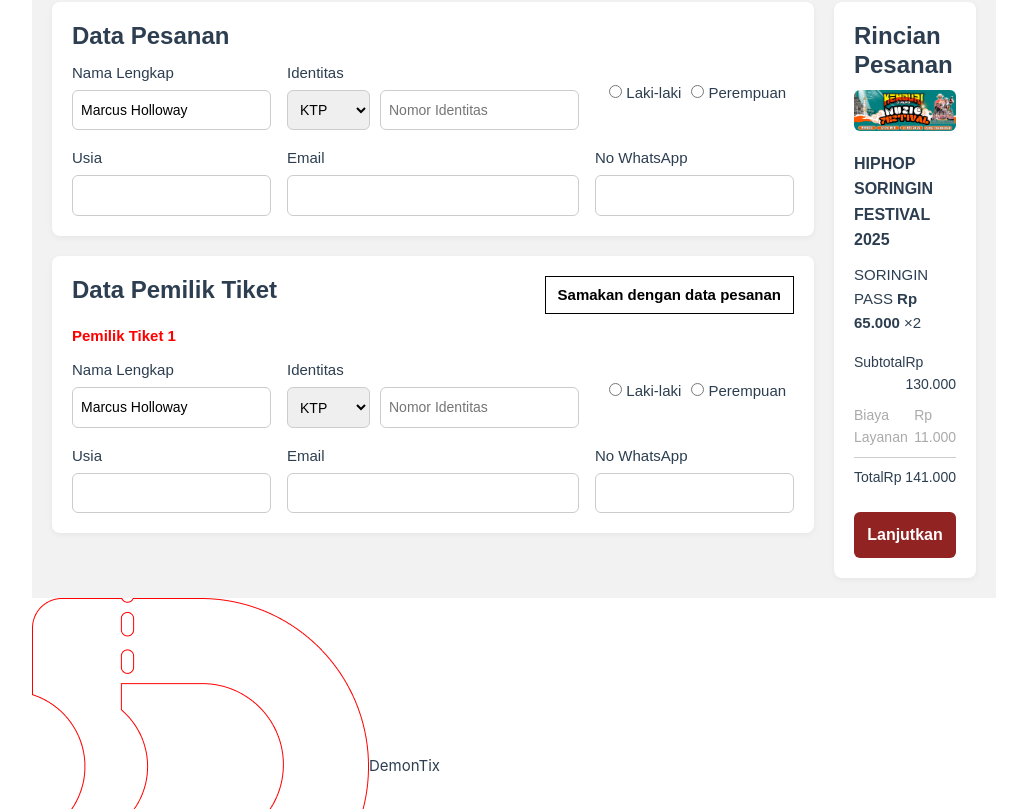
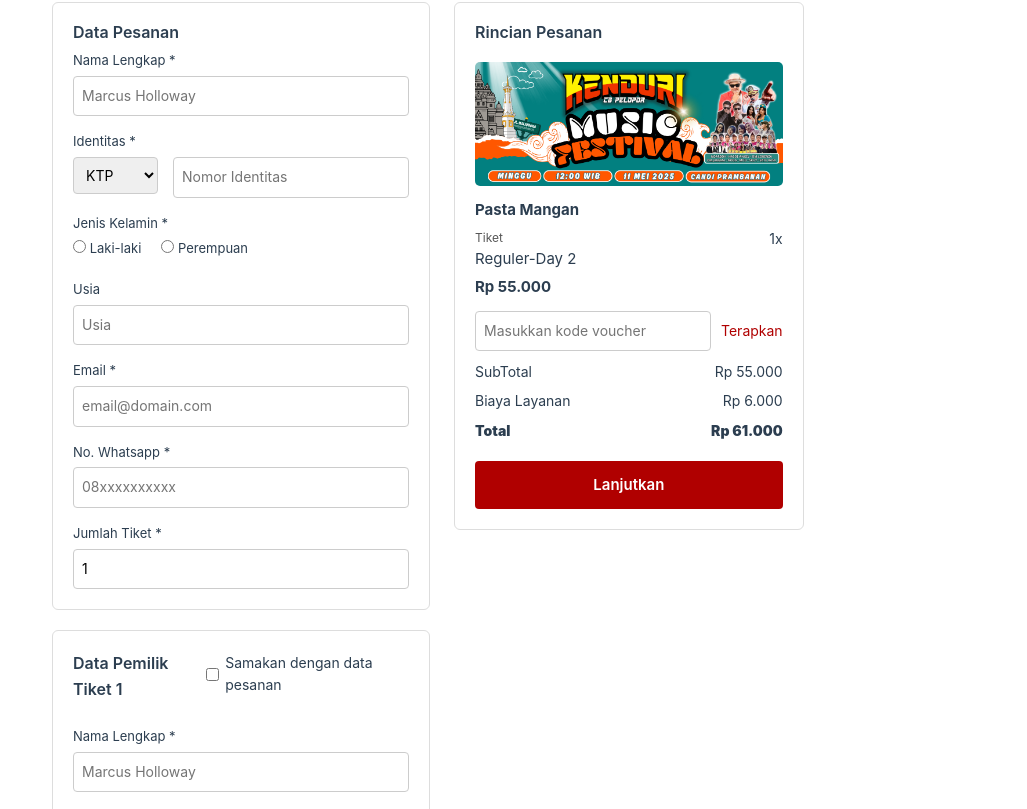
Before and after one commit to iqblmlnf/Project-uts, a Vue app in the folder DemonTix/: page /ticket-checkout/1 in a window 1280 px wide. Shown: the part 371-1180 px from the top of the page, without its empty margins (0-1027 px from the left). Built offline with nearby package versions, Linux system fonts and the light colour scheme; the HTML template or start-up script is replaced by a standard one.

Commit message:
TicketCheekoutUpdate

```diff
--- a/DemonTix/src/router/index.js
+++ b/DemonTix/src/router/index.js
@@ -6,8 +6,8 @@ import Contact      from '@/views/Contact.vue'
 import EventDetail  from '@/views/EventDetail.vue'
 import Syarat       from '@/views/SyaratKetentuan.vue'
 import FAQ          from '@/views/FAQ.vue'
-import TicketCheckout from '@/views/TicketCheckout.vue';
-import Login from '@/views/Login.vue';
+import TicketCheckout from '@/views/TicketCheckout.vue'
+import Login        from '@/views/Login.vue';
 
 const routes = [
     { path: '/',          name: 'Home',    component: Home },
--- a/DemonTix/src/views/EventDetail.vue
+++ b/DemonTix/src/views/EventDetail.vue
@@ -192,24 +192,30 @@ onMounted(() => {
     ticketData.value = JSON.parse(data);
   }
 });
+
 const toggleQtyInput = (ticketId) => {
   selectedTicket.value = selectedTicket.value === ticketId ? null : ticketId;
 };
+
 const increaseQty = (ticketId) => {
   if (ticketQty.value[ticketId] < 5) ticketQty.value[ticketId]++;
 };
+
 const decreaseQty = (ticketId) => {
   if (ticketQty.value[ticketId] > 1) ticketQty.value[ticketId]--;
 };
+
 const cancelSelection = () => {
   selectedTicket.value = null;
 };
+
 const submitTicket = (ticketId) => {
-  alert(
-    `Ticket ${ticketId} with quantity ${ticketQty.value[ticketId]} purchased!`
-  );
+  const quantity = ticketQty.value[ticketId];
+  const total = ticketData.value.price * quantity;
+  window.location.href = `/ticket-checkout/:eventId?ticketId=${ticketId}&quantity=${quantity}&total=${total}`;
 };
 </script>
+
 
 <style scoped>
 .nice-number {
--- a/DemonTix/src/views/TicketCheckout.vue
+++ b/DemonTix/src/views/TicketCheckout.vue
@@ -1,110 +1,191 @@
 <template>
   <div class="checkout-container">
+    <!-- Formulir Data Pesanan -->
     <div class="form-section">
-      <!-- Data Pesanan -->
       <div class="form-box">
-        <h2 class="section-title">Data Pesanan</h2>
+        <h3 class="box-title">Data Pesanan</h3>
         <div class="form-grid">
+          <div class="form-group col-span-2">
+            <label>Nama Lengkap *</label>
+            <input
+              type="text"
+              v-model="order.nama"
+              placeholder="Marcus Holloway"
+              required
+            />
+          </div>
           <div class="form-group">
-            <label>Nama Lengkap</label>
-            <input type="text" v-model="order.nama" placeholder="Marcus Holloway" />
-          </div>
-
-          <div class="form-group">
-            <label>Identitas</label>
-            <div class="identity-row">
-              <select v-model="order.jenisIdentitas">
+            <label>Identitas *</label>
+            <select v-model="order.jenisIdentitas" required>
               <option value="KTP">KTP</option>
               <option value="SIM">SIM</option>
               <option value="Paspor">Paspor</option>
             </select>
-              <input type="text" v-model="order.nomorIdentitas" placeholder="Nomor Identitas" />
+          </div>
+          <div class="form-group">
+            <label>&nbsp;</label>
+            <input
+              type="text"
+              v-model="order.nomorIdentitas"
+              placeholder="Nomor Identitas"
+              required
+            />
+          </div>
+          <div class="form-group col-span-2">
+            <label>Jenis Kelamin *</label>
+            <div class="radio-row">
+              <label><input type="radio" v-model="order.jenisKelamin" value="Laki-laki" /> Laki-laki</label>
+              <label><input type="radio" v-model="order.jenisKelamin" value="Perempuan" /> Perempuan</label>
             </div>
           </div>
-
-          <div class="form-group gender">
-            <label>&nbsp;</label>
-            <label><input type="radio" value="Laki-laki" v-model="order.gender" /> Laki-laki</label>
-            <label><input type="radio" value="Perempuan" v-model="order.gender" /> Perempuan</label>
+          <div class="form-group col-span-2">
+            <label>Usia</label>
+            <input type="number" v-model="order.usia" placeholder="Usia" />
           </div>
-
-          <div class="form-group">
-            <label>Usia</label>
-            <input type="number" v-model="order.usia" />
+          <div class="form-group col-span-2">
+            <label>Email *</label>
+            <input
+              type="email"
+              v-model="order.email"
+              placeholder="email@domain.com"
+              required
+            />
           </div>
-
-          <div class="form-group">
-            <label>Email</label>
-            <input type="email" v-model="order.email" />
+          <div class="form-group col-span-2">
+            <label>No. Whatsapp *</label>
+            <input
+              type="text"
+              v-model="order.whatsapp"
+              placeholder="08xxxxxxxxxx"
+              required
+            />
           </div>
-
-          <div class="form-group">
-            <label>No WhatsApp</label>
-            <input type="text" v-model="order.whatsapp" />
+          <div class="form-group col-span-2">
+            <label>Jumlah Tiket *</label>
+            <input
+              type="number"
+              min="1"
+              v-model.number="ticketCount"
+              required
+            />
           </div>
         </div>
       </div>
 
-      <!-- Data Pemilik Tiket -->
-      <div class="form-box">
-        <div class="form-title">
-          <h2 class="section-title">Data Pemilik Tiket</h2>
-          <button class="copy-button" @click="copyOrderData">Samakan dengan data pesanan</button>
+      <!-- Panel Data Pemilik Tiket Dinamis -->
+      <div
+        v-for="(t, idx) in tickets"
+        :key="idx"
+        class="form-box"
+      >
+        <details open>
+          <summary class="box-title-row">
+            <span class="box-title">Data Pemilik Tiket {{ idx + 1 }}</span>
+            <label class="checkbox-label">
+              <input
+                type="checkbox"
+                v-model="t.sameAsOrder"
+                @change="copyOrderToTicket(idx)"
+              />
+              Samakan dengan data pesanan
+            </label>
+          </summary>
+          <div class="form-grid mt-4">
+            <div class="form-group col-span-2">
+              <label>Nama Lengkap *</label>
+              <input
+                type="text"
+                v-model="t.nama"
+                placeholder="Marcus Holloway"
+                required
+              />
             </div>
-        <p class="ticket-label">Pemilik Tiket 1</p>
-        <div class="form-grid">
             <div class="form-group">
-            <label>Nama Lengkap</label>
-            <input type="text" v-model="ticket.nama" placeholder="Marcus Holloway" />
-          </div>
-
-          <div class="form-group">
-            <label>Identitas</label>
-            <div class="identity-row">
-              <select v-model="ticket.jenisIdentitas">
+              <label>Identitas *</label>
+              <select v-model="t.jenisIdentitas" required>
                 <option value="KTP">KTP</option>
                 <option value="SIM">SIM</option>
                 <option value="Paspor">Paspor</option>
               </select>
-              <input type="text" v-model="ticket.nomorIdentitas" placeholder="Nomor Identitas" />
+            </div>
+            <div class="form-group">
+              <label>&nbsp;</label>
+              <input
+                type="text"
+                v-model="t.nomorIdentitas"
+                placeholder="Nomor Identitas"
+                required
+              />
+            </div>
+            <div class="form-group col-span-2">
+              <label>Jenis Kelamin *</label>
+              <div class="radio-row">
+                <label><input type="radio" v-model="t.jenisKelamin" value="Laki-laki" /> Laki-laki</label>
+                <label><input type="radio" v-model="t.jenisKelamin" value="Perempuan" /> Perempuan</label>
+              </div>
+            </div>
+            <div class="form-group col-span-2">
+              <label>Usia</label>
+              <input type="number" v-model="t.usia" placeholder="Usia" />
+            </div>
+            <div class="form-group col-span-2">
+              <label>Email *</label>
+              <input
+                type="email"
+                v-model="t.email"
+                placeholder="email@domain.com"
+                required
+              />
+            </div>
+            <div class="form-group col-span-2">
+              <label>No. Whatsapp *</label>
+              <input
+                type="text"
+                v-model="t.whatsapp"
+                placeholder="08xxxxxxxxxx"
+                required
+              />
+            </div>
+          </div>
+        </details>
       </div>
     </div>
 
-          <div class="form-group gender">
-            <label>&nbsp;</label>
-            <label><input type="radio" value="Laki-laki" v-model="ticket.gender" /> Laki-laki</label>
-            <label><input type="radio" value="Perempuan" v-model="ticket.gender" /> Perempuan</label>
-          </div>
-
-          <div class="form-group">
-            <label>Usia</label>
-            <input type="number" v-model="ticket.usia" />
-          </div>
-
-          <div class="form-group">
-            <label>Email</label>
-            <input type="email" v-model="ticket.email" />
-          </div>
-
-          <div class="form-group">
-            <label>No WhatsApp</label>
-            <input type="text" v-model="ticket.whatsapp" />
-          </div>
-        </div>
-      </div>
-    </div>
-
-    <!-- Rincian Pesanan -->
+    <!-- Ringkasan Pesanan -->
     <div class="summary-section">
       <div class="summary-box">
-        <h2 class="section-title">Rincian Pesanan</h2>
-        <img src="/eventmusik1.png" alt="Event Image" class="event-image" />
-        <p class="event-title">HIPHOP SORINGIN FESTIVAL 2025</p>
-        <p>SORINGIN PASS <strong>Rp 65.000</strong> &times;2</p>
-        <div class="summary-row"><span>Subtotal</span><span>Rp 130.000</span></div>
-        <div class="summary-row"><span class="disabled">Biaya Layanan</span><span class="disabled">Rp 11.000</span></div>
-        <div class="summary-total"><span>Total</span><span>Rp 141.000</span></div>
+        <h3 class="box-title">Rincian Pesanan</h3>
+        <img :src="eventInfo.image" alt="Event" class="event-image" />
+        <div class="event-info">
+          <div class="event-name">{{ eventInfo.name }}</div>
+          <div class="ticket-info">
+            <div>
+              <div class="info-label">Tiket</div>
+              <div>Reguler-Day 2</div>
+              <div class="price">Rp {{ eventInfo.price.toLocaleString('id-ID') }}</div>
+            </div>
+            <div class="qty">{{ ticketCount }}x</div>
+          </div>
+          <div class="voucher-row">
+            <input type="text" placeholder="Masukkan kode voucher" />
+            <span class="apply-link">Terapkan</span>
+          </div>
+          <div class="summary-row">
+            <span>SubTotal</span>
+            <span>Rp {{ (eventInfo.price * ticketCount).toLocaleString("id-ID") }}</span>
+          </div>
+          <div class="summary-row">
+            <span>Biaya Layanan</span>
+            <span>Rp {{ (6000 * ticketCount).toLocaleString("id-ID") }}</span>
+          </div>
+          <div class="summary-row total">
+            <strong>Total</strong>
+            <strong>
+              Rp {{ ((eventInfo.price + 6000) * ticketCount).toLocaleString("id-ID") }}
+            </strong>
+          </div>
           <button class="continue-button">Lanjutkan</button>
+        </div>
       </div>
     </div>
   </div>
@@ -112,167 +193,220 @@
 
 <script>
 export default {
-  name: 'TicketCheckout',
+  name: "TicketCheckout",
   data() {
     return {
       order: {
-        nama: 'Marcus Holloway',
-        jenisIdentitas: 'KTP',
-        nomorIdentitas: '',
-        gender: '',
-        usia: '',
-        email: '',
-        whatsapp: '',
+        nama: "",
+        jenisIdentitas: "KTP",
+        nomorIdentitas: "",
+        jenisKelamin: "",
+        usia: "",
+        email: "",
+        whatsapp: ""
       },
-      ticket: {
-        nama: 'Marcus Holloway',
-        jenisIdentitas: 'KTP',
-        nomorIdentitas: '',
-        gender: '',
-        usia: '',
-        email: '',
-        whatsapp: '',
+      ticketCount: 1,
+      tickets: [],
+      eventInfo: {
+        name: "Pasta Mangan",
+        price: 55000,
+        image: "/eventmusik1.png"
       },
+      eventDetail: {
+        image: "",
+        name: "",
+        ticketName: "",
+        ticketPrice: 0
+      }
+
     };
   },
+  mounted() {
+    this.initTicketCountFromQuery();
+    this.initEventInfoFromQuery();
+    this.adjustTickets();
+  },
+  watch: {
+    ticketCount() {
+      this.adjustTickets();
+    }
+  },
   methods: {
-    copyOrderData() {
-      this.ticket = { ...this.order };
+    initTicketCountFromQuery() {
+      const quantity = Number(this.$route.query.quantity);
+      if (!isNaN(quantity) && quantity > 0) {
+        this.ticketCount = quantity;
+      }
     },
+    initEventInfoFromQuery() {
+      const { eventName, price, image } = this.$route.query;
+
+      if (eventName) this.eventInfo.name = decodeURIComponent(eventName);
+      if (!isNaN(Number(price))) this.eventInfo.price = Number(price);
+      if (image) this.eventInfo.image = decodeURIComponent(image);
     },
+    adjustTickets() {
+      const count = Math.max(1, Number(this.ticketCount) || 1);
+      while (this.tickets.length < count) {
+        this.tickets.push({
+          nama: "",
+          jenisIdentitas: "KTP",
+          nomorIdentitas: "",
+          jenisKelamin: "",
+          usia: "",
+          email: "",
+          whatsapp: "",
+          sameAsOrder: false
+        });
+      }
+      while (this.tickets.length > count) {
+        this.tickets.pop();
+      }
+    },
+    copyOrderToTicket(idx) {
+  const ticket = this.tickets[idx];
+
+  if (ticket.sameAsOrder) {
+    ticket.nama = this.order.nama;
+    ticket.jenisIdentitas = this.order.jenisIdentitas;
+    ticket.nomorIdentitas = this.order.nomorIdentitas;
+    ticket.jenisKelamin = this.order.jenisKelamin;
+    ticket.usia = this.order.usia;
+    ticket.email = this.order.email;
+    ticket.whatsapp = this.order.whatsapp;
+  }
+}
+  }
 };
 </script>
+
+
 
 <style scoped>
 .checkout-container {
   display: flex;
+  gap: 24px;
   padding: 20px;
-  background: #f2f2f2;
-  gap: 20px;
-  font-family: 'Arial', sans-serif;
 }
-
 .form-section {
   flex: 2;
   display: flex;
   flex-direction: column;
   gap: 20px;
 }
-
 .summary-section {
   flex: 1;
 }
-
-.form-box, .summary-box {
+.form-box,
+.summary-box {
   background: #fff;
-  border-radius: 8px;
+  border: 1px solid #ddd;
+  border-radius: 6px;
   padding: 20px;
-  box-shadow: 0 2px 6px rgba(0,0,0,0.05);
 }
-
-.section-title {
-  font-size: 24px;
-  font-weight: 700;
-  margin-bottom: 10px;
+.box-title {
+  font-size: 16px;
+  font-weight: 600;
 }
-
+.box-title-row {
+  display: flex;
+  justify-content: space-between;
+  align-items: center;
+  cursor: pointer;
+}
 .form-grid {
   display: grid;
-  grid-template-columns: repeat(3, 1fr);
-  gap: 16px;
+  grid-template-columns: repeat(2, 1fr);
+  gap: 15px;
 }
-
+.col-span-2 {
+  grid-column: span 2;
+}
 .form-group {
   display: flex;
   flex-direction: column;
 }
-
-.identity-row {
+label {
+  font-size: 13px;
+  margin-bottom: 5px;
+}
+input,
+select {
+  padding: 8px;
+  border: 1px solid #ccc;
+  border-radius: 4px;
+  font-size: 14px;
+}
+.radio-row {
+  display: flex;
+  gap: 20px;
+}
+.checkbox-label {
+  display: flex;
+  align-items: center;
+  gap: 6px;
+  font-size: 14px;
+}
+.event-image {
+  width: 100%;
+  border-radius: 5px;
+  margin: 12px 0;
+}
+.event-name {
+  font-weight: bold;
+  font-size: 15px;
+  margin-bottom: 6px;
+}
+.ticket-info {
+  display: flex;
+  justify-content: space-between;
+  margin-bottom: 12px;
+}
+.info-label {
+  font-size: 12px;
+  color: #555;
+}
+.price {
+  font-weight: bold;
+  margin-top: 4px;
+}
+.qty {
+  text-align: right;
+  font-size: 14px;
+}
+.voucher-row {
   display: flex;
   gap: 10px;
+  align-items: center;
+  margin-bottom: 10px;
 }
-
-input, select {
-  padding: 8px;
-  border-radius: 6px;
-  border: 1px solid #ccc;
+.apply-link {
+  color: #b00000;
+  cursor: pointer;
   font-size: 14px;
 }
-
-label {
-  font-weight: 500;
-  margin-bottom: 5px;
-}
-
-.gender {
-  flex-direction: row;
-  align-items: center;
-  gap: 10px;
-}
-
-.ticket-label {
-  color: red;
-  font-weight: bold;
-  margin: 10px 0;
-}
-
-.form-title {
+.summary-row {
   display: flex;
   justify-content: space-between;
-  align-items: center;
+  font-size: 14px;
+  margin-bottom: 6px;
 }
-
-.copy-button {
-  padding: 6px 12px;
-  border: 1px solid #000;
-  background: #fff;
-  cursor: pointer;
+.total {
+  margin-top: 8px;
   font-weight: bold;
 }
-
-.summary-box img {
+.continue-button {
   width: 100%;
-  margin-bottom: 10px;
-  border-radius: 6px;
+  padding: 12px;
+  background: #b00000;
+  color: #fff;
+  border: none;
+  border-radius: 4px;
+  font-weight: 600;
+  cursor: pointer;
+  margin-top: 12px;
 }
-
-.event-title {
-  font-weight: bold;
-  margin: 10px 0;
-  font-size: 16px;
-}
-
-.summary-row, .summary-total {
-  display: flex;
-  justify-content: space-between;
-  margin: 8px 0;
-  font-size: 14px;
-}
-
-.summary-total {
-  font-weight: bold;
-  border-top: 1px solid #ccc;
-  padding-top: 8px;
-}
-
-.disabled {
-  color: #aaa;
-}
-
-.continue-button {
-  margin-top: 16px;
-  width: 100%;
-  background-color: #922323;
-  color: white;
-  font-size: 16px;
-  font-weight: bold;
-  padding: 10px;
-  border: none;
-  border-radius: 6px;
-  cursor: pointer;
-}
-
 .continue-button:hover {
-  background-color: #b00000;
+  background: #922323;
 }
 </style>
```
Lines whose indentation alone changed are shown as unchanged.
